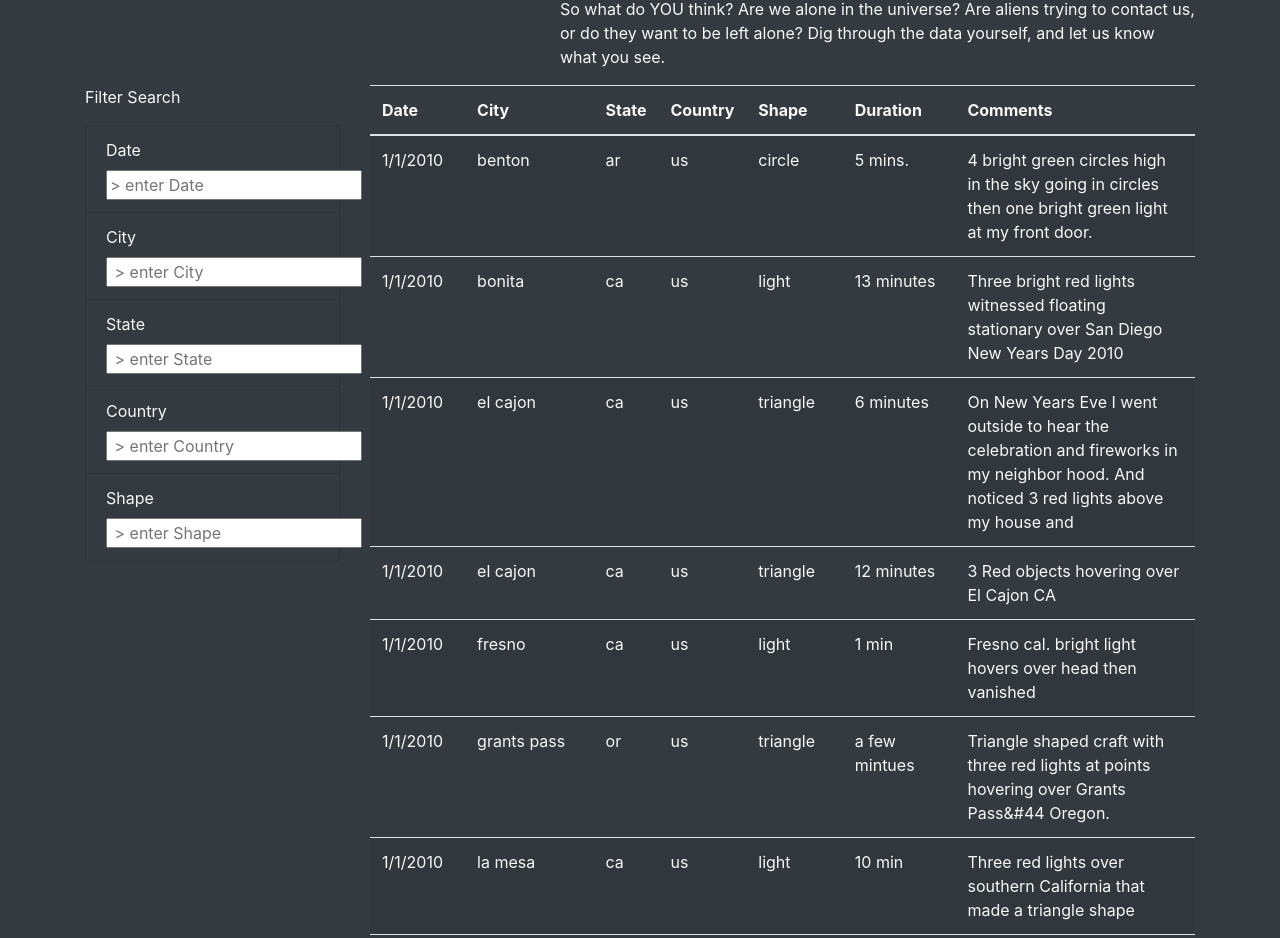
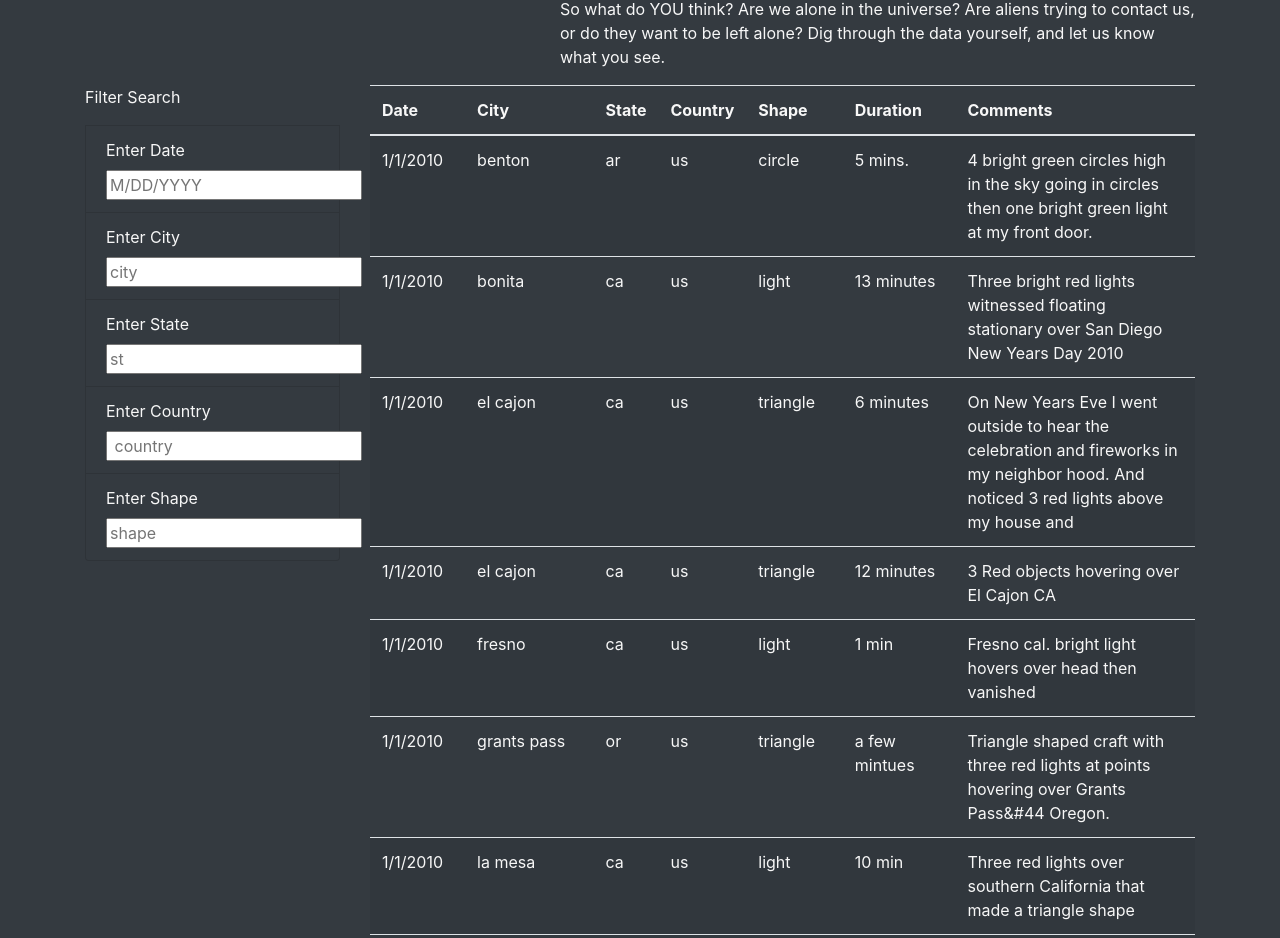
Before and after one commit to iliarafa/UFOs, a plain HTML site: page index.html in a window 1280 px wide. Shown: the part 813-1751 px from the top of the page. Drawn offline with nearby package versions, Linux system fonts and the light colour scheme.

Commit message:
new placeholders

```diff
--- a/index.html
+++ b/index.html
@@ -52,24 +52,24 @@
                 </form>
                 <ul class = "list-group bg-dark"></ul>
                 <li class="list-group-item bg-dark">
-                    <label for="date">Date</label>
-                    <input type="text" placeholder="> enter Date" id="datetime" />
+                    <label for="date">Enter Date</label>
+                    <input type="text" placeholder="M/DD/YYYY" id="datetime" />
                 </li>
                 <li class="bg-dark list-group-item">
-                    <label for="city">City</label>
-                    <input type="text" placeholder=" > enter City" id="city" />
+                    <label for="city">Enter City</label>
+                    <input type="text" placeholder="city" id="city" />
                 </li>
                 <li class="bg-dark list-group-item">
-                    <label for="state">State</label>
-                    <input type="text" placeholder=" > enter State" id="state" />
+                    <label for="state">Enter State</label>
+                    <input type="text" placeholder="st" id="state" />
                 </li>
                 <li class="bg-dark list-group-item">
-                    <label for="country">Country</label>
-                    <input type="text" placeholder=" > enter Country" id="country" />
+                    <label for="country">Enter Country</label>
+                    <input type="text" placeholder=" country" id="country" />
                 </li>
                 <li class="bg-dark list-group-item">
-                    <label for="shape">Shape</label>
-                    <input type="text" placeholder=" > enter Shape" id="shape" />
+                    <label for="shape">Enter Shape</label>
+                    <input type="text" placeholder="shape" id="shape" />
                 </li>
             </div>
             <div class = "col-md-9">
```
